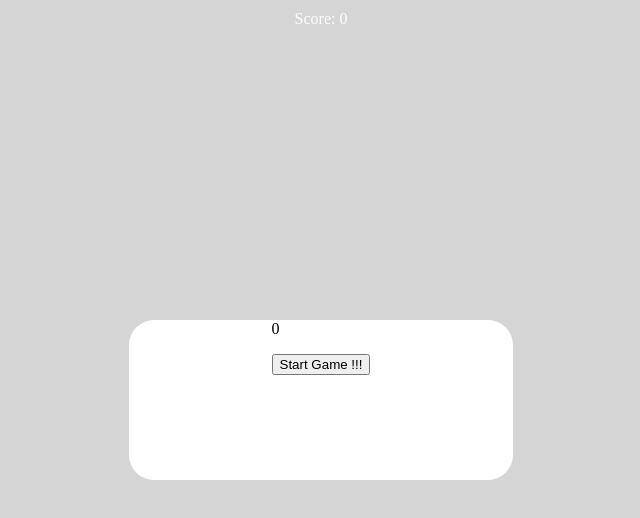
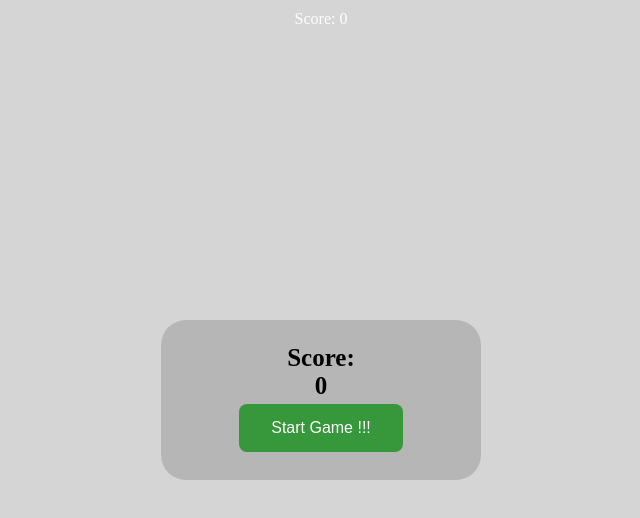
Before and after one commit to D50000/Space-Drift-2D, a plain HTML site: page index.html in a window 1280 px wide. Shown: the whole page, without its empty margins (319-959 px from the left). Drawn offline with Linux system fonts and the light colour scheme.

Commit message:
Styling the dialog.

```diff
--- a/index.css
+++ b/index.css
@@ -21,10 +21,33 @@ body {
 
 .dialog {
   display: flex;
-  width: 30%;
+  width: 25%;
   height: 20%;
   justify-content: center;
   position: fixed;
   border-radius: 25px;
-  background-color: white;
+  background-color: #b6b6b6;
 }
+
+.content {
+  display: flex;
+  flex-direction: column;
+  align-items: center;
+  justify-content: center;
+  font-size: 25px;
+  font-weight: bold;
+}
+
+.game-btn {
+  background-color: #37983b;
+  border: none;
+  color: white;
+  padding: 15px 32px;
+  text-align: center;
+  text-decoration: none;
+  display: inline-block;
+  font-size: 16px;
+  margin: 4px 2px;
+  cursor: pointer;
+  border-radius: 8px;
+}
--- a/index.html
+++ b/index.html
@@ -9,8 +9,9 @@
     </nav>
     <div class="dialog">
       <div class="content">
+        <span class="title">Score:</span>
         <span class="score">0</span>
-        <p><button class="game-btn">Start Game !!!</button></p>
+        <button class="game-btn">Start Game !!!</button>
       </div>
     </div>
 
```
Also changed, not shown: 1 other file.
